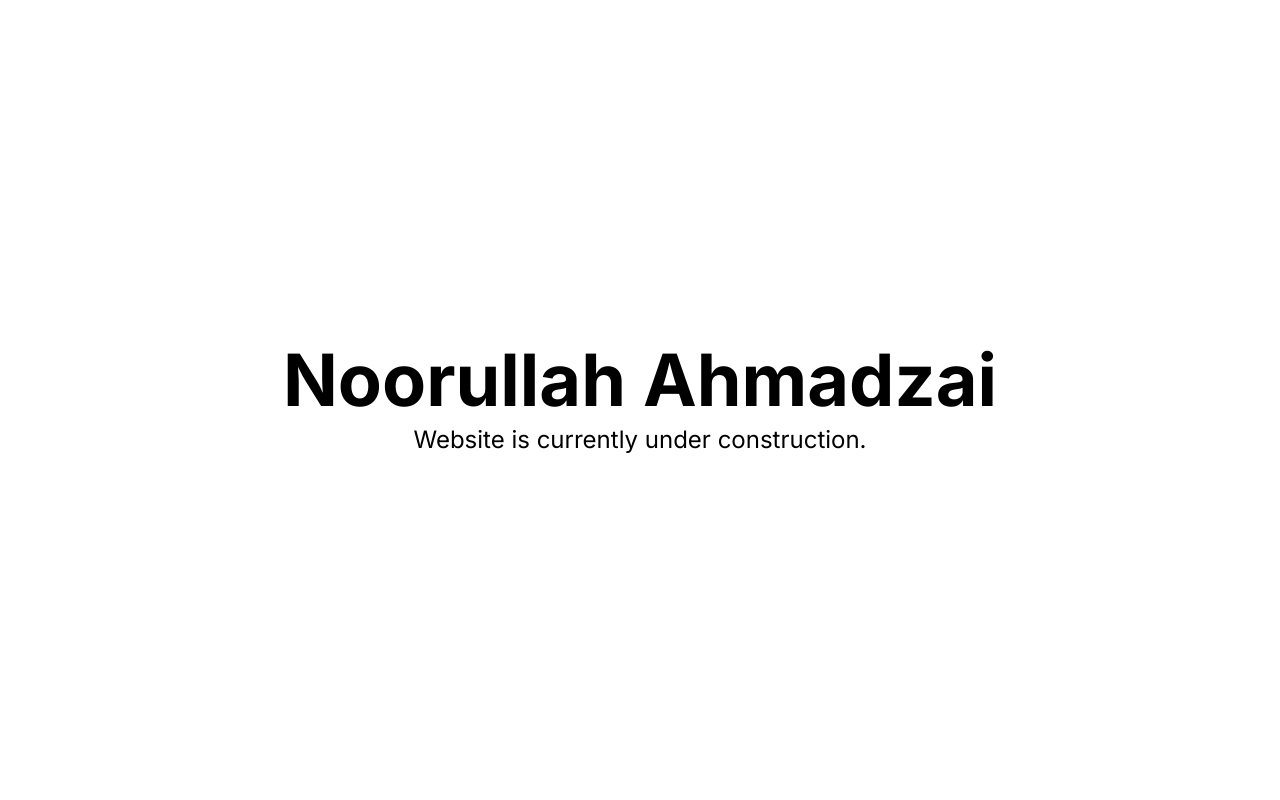
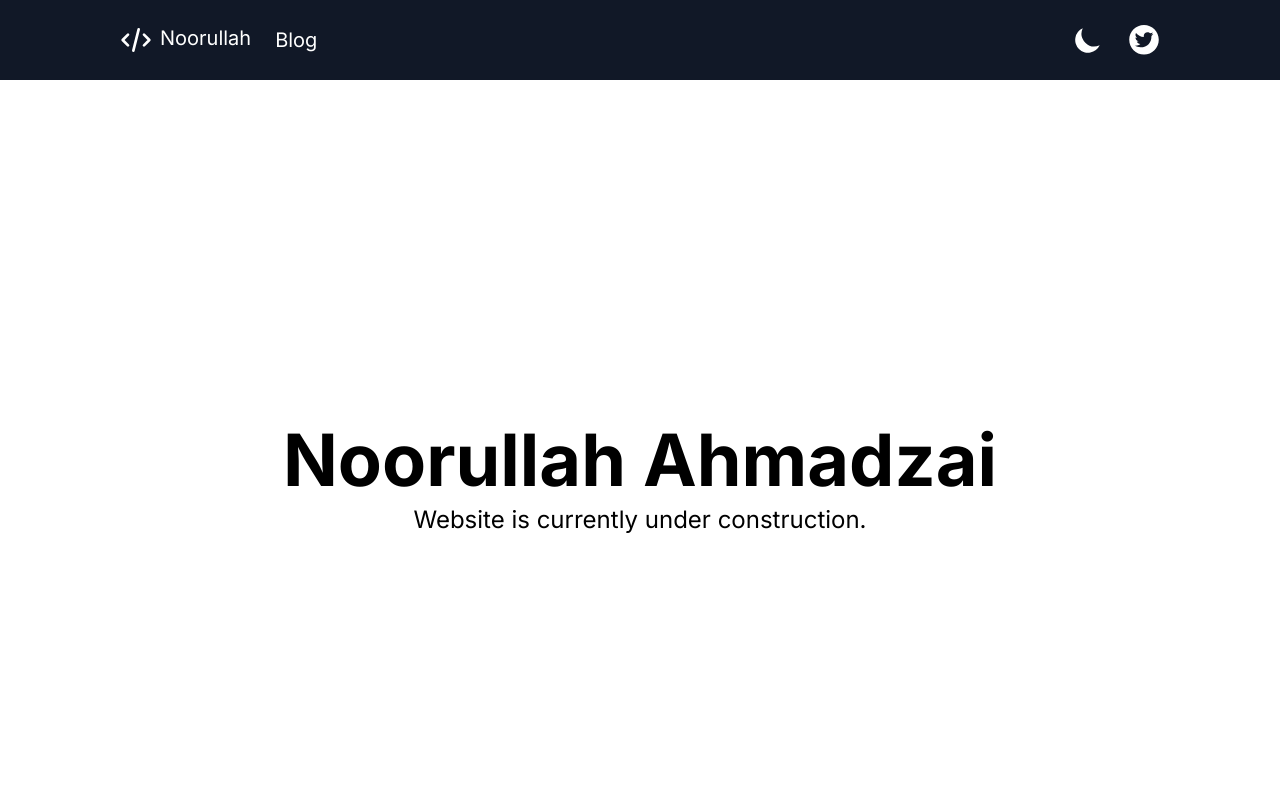
Before and after one commit to noor-codes/noorullah.dev, a Next.js app: page / in a window 1280 px wide. Shown: the top 800 px of the page. Built offline with nearby package versions, Linux system fonts and the light colour scheme; what @tailwindcss/typography would draw is missing.

Commit message:
Navigation Integrated with Index Page

```diff
--- a/pages/index.js
+++ b/pages/index.js
@@ -1,3 +1,4 @@
+import Layout from '@/components/Layout'
 import Head from 'next/head'
 
 export default function Home() {
@@ -7,11 +8,13 @@ export default function Home() {
         <title>Noorullah Ahmadzai</title>
       </Head>
 
-      <main className="flex flex-col justify-center text-center h-screen ">
-        <h1 className="text-7xl font-bold mb-2">Noorullah Ahmadzai</h1>
+      <Layout>
+        <main className="flex flex-col justify-center text-center h-screen ">
+          <h1 className="text-7xl font-bold mb-2">Noorullah Ahmadzai</h1>
 
-        <p className="text-2xl">Website is currently under construction.</p>
-      </main>
+          <p className="text-2xl">Website is currently under construction.</p>
+        </main>
+      </Layout>
     </div>
   )
 }
```
